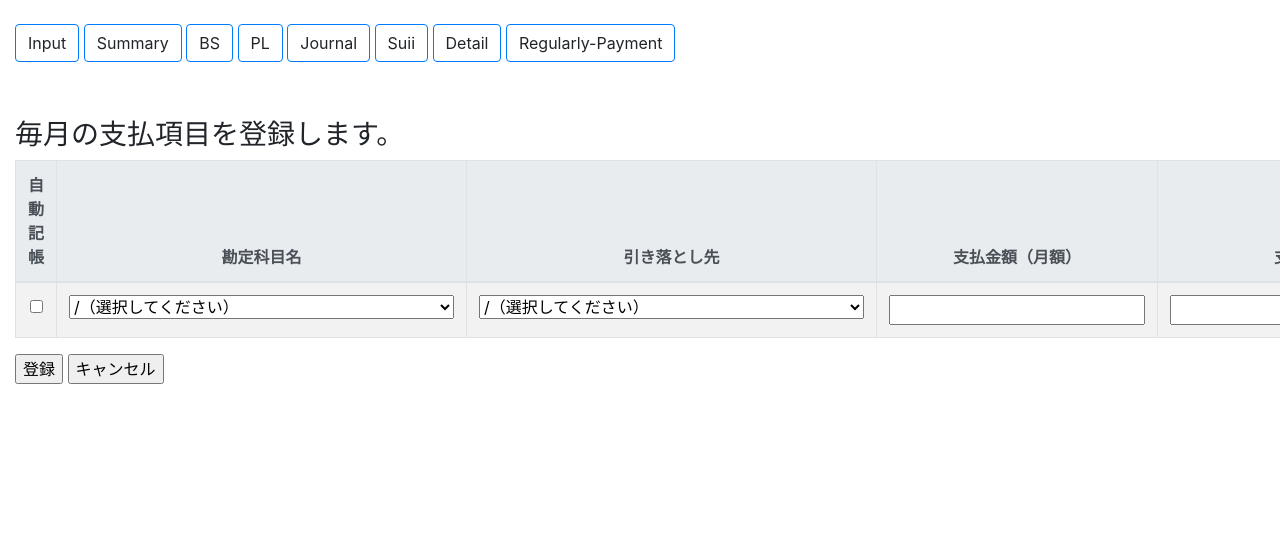
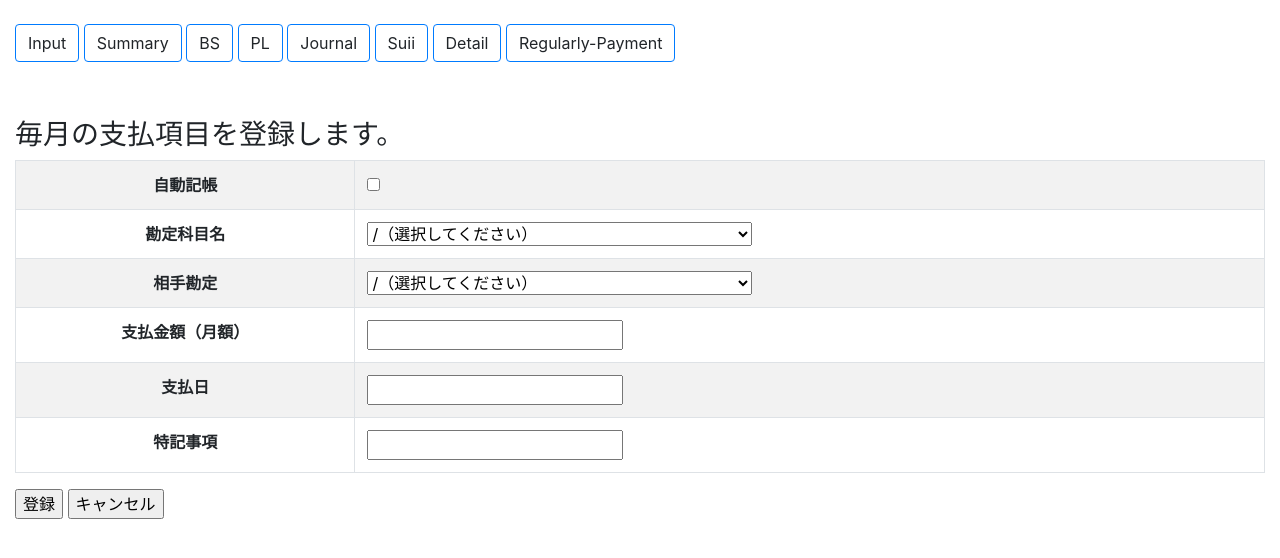
Before and after one commit to shimi003/magi, a Django app: page /sdss/regularly-payment/add/ in a window 1280 px wide; the page is wider, and only the part inside the window is pictured. Shown: the top 558 px of that part. Run offline with Django 3.2, Linux system fonts and the light colour scheme; data comes from the database, SQL or seed files in the repository; some libraries are stand-ins or nearby versions.

Commit message:
定額支払メモの登録画面で表の縦横を入れ替え

```diff
--- a/myportal/templates/regularly_payment.html
+++ b/myportal/templates/regularly_payment.html
@@ -11,7 +11,7 @@
           <th class="text-center">uid</th>
           <th class="text-center">自動記帳</th>
           <th class="text-center">勘定科目名</th>
-          <th class="text-center">引き落とし先</th>
+          <th class="text-center">相手勘定</th>
           <th class="text-center">支払金額（月額）</th>
           <th class="text-center">支払日</th>
           <th class="text-center">特記事項</th>
--- a/myportal/templates/regularly_payment_add.html
+++ b/myportal/templates/regularly_payment_add.html
@@ -6,19 +6,12 @@
     <form method="post" action="{% url 'regularly_regist' %}"> <!-- urlはurls.pyのnameに効くらしい -->
       {% csrf_token %}
       <table class="table table-striped table-hover table-bordered table-condensed">
-        <thead class="thead-light">
         <tr>
           <th class="text-center">自動記帳</th>
+          <td><input type="checkbox" name="is_auto" /></td>
+        </tr>
+        <tr>
           <th class="text-center">勘定科目名</th>
-            <th class="text-center">引き落とし先</th>
-            <th class="text-center">支払金額（月額）</th>
-            <th class="text-center">支払日</th>
-            <th class="text-center">特記事項</th>
-          </tr>
-        </thead>
-        <tbody>
-          <tr>
-            <td align="center"><input type="checkbox" name="is_auto" /></td>
           <td>
             <select name="acc_bot_uid">
               {% for key, valuelist in acc_list.items %}
@@ -30,6 +23,9 @@
               {% endfor %}
             </select>
           </td>
+        </tr>
+        <tr>
+          <th class="text-center">相手勘定</th>
           <td>
             <select name="acc_bot_uid_from">
               {% for key, valuelist in acc_list.items %}
@@ -41,11 +37,19 @@
               {% endfor %}
             </select>
           </td>
+        </tr>
+        <tr>
+          <th class="text-center">支払金額（月額）</th>
+          <td><input type="text" name="amount_per_month" /></td>
+        </tr>
+        <tr>
+          <th class="text-center">支払日</th>
           <td><input type="text" name="payment_day" /></td>
-            <td><input type="text" name="amount_per_month" /></td>
+        </tr>
+        <tr>
+          <th class="text-center">特記事項</th>
           <td><input type="text" name="note" /></td>
         </tr>
-        </tbody>
       </table>
       <input type="submit" value="登録" name='regist' onclick="return chkForm()" />
       <input type="reset" value="キャンセル" name='cancel' />
```
Lines whose indentation alone changed are shown as unchanged.
